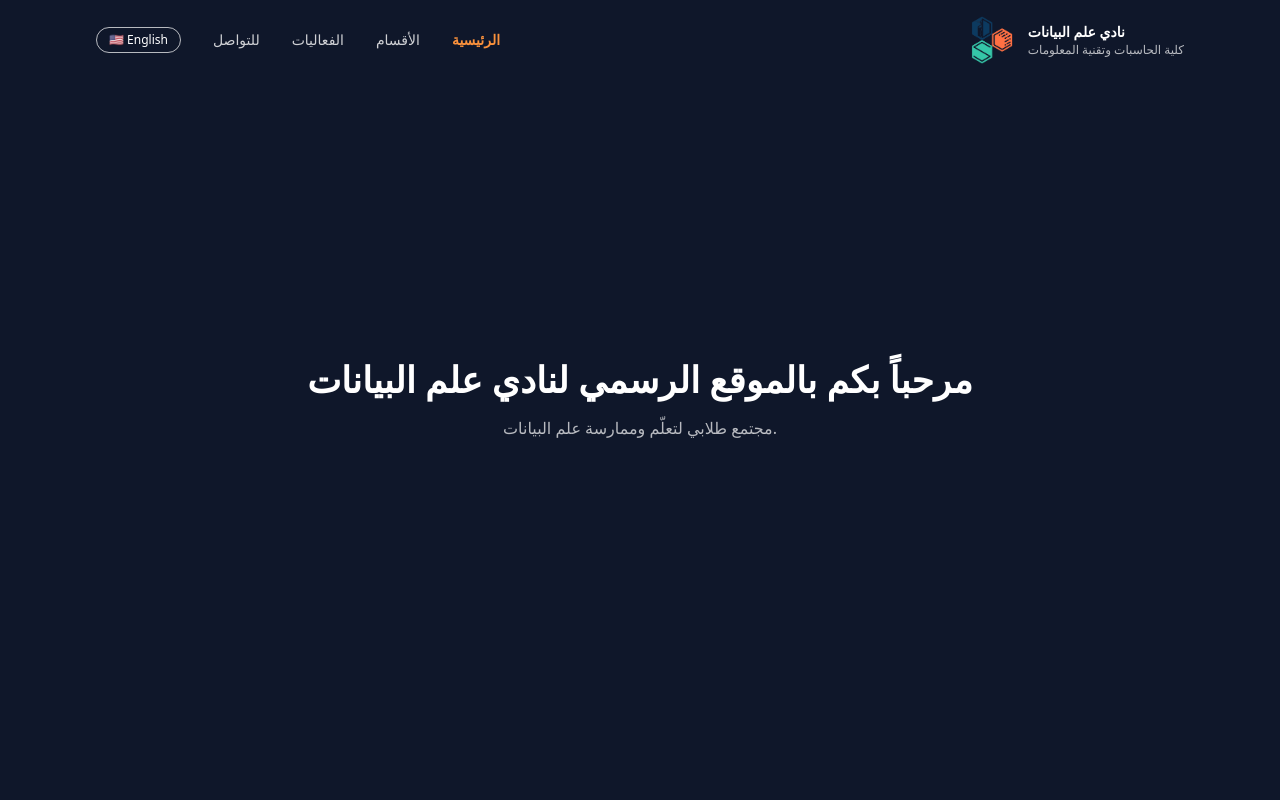
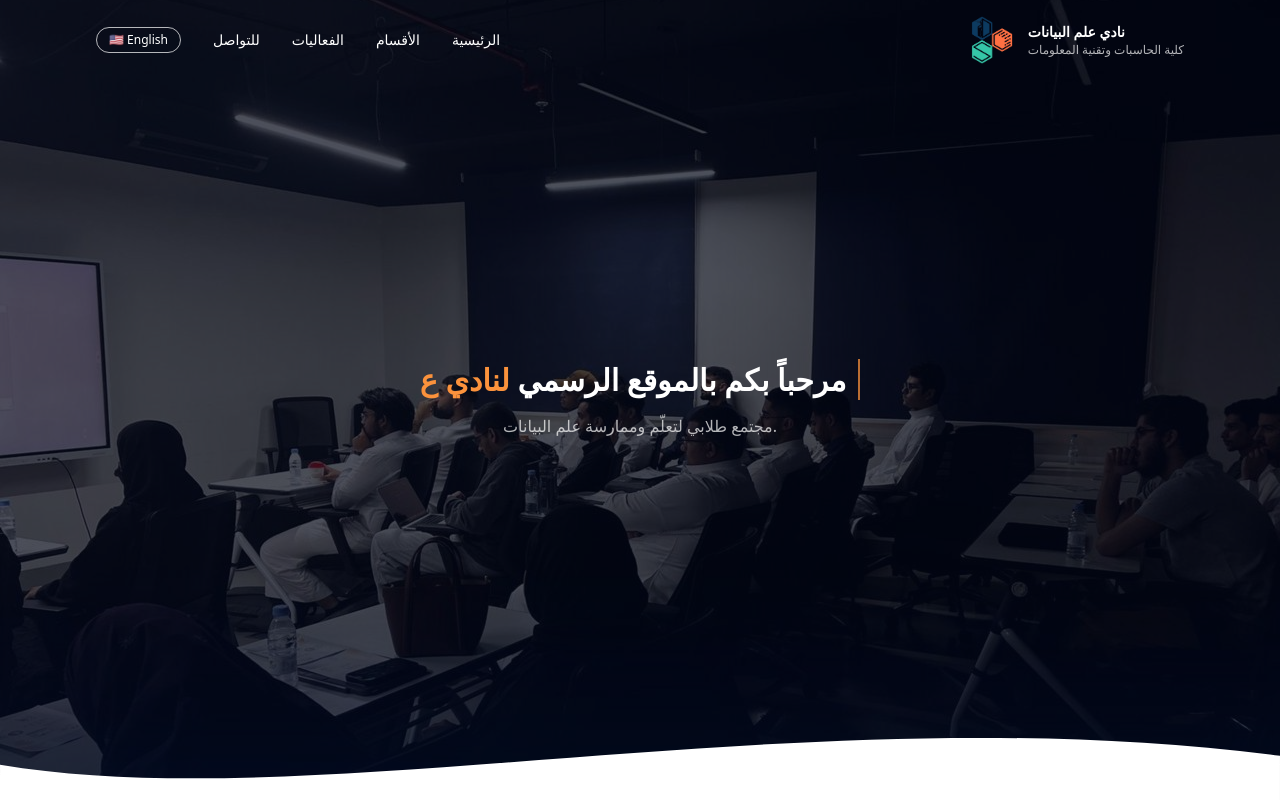
Before and after one commit to Ahmed-log11/dsc-website, a React (Vite) app: page / in a window 1280 px wide. Built offline with nearby package versions, Linux system fonts and the light colour scheme.

Commit message:
Initial hero section

```diff
--- a/src/components/Herosection.jsx
+++ b/src/components/Herosection.jsx
@@ -1,22 +1,112 @@
-// src/components/Herosection.jsx
+
 import { useTranslation } from "react-i18next";
+import { useEffect, useState } from "react";
+import heroBg from "../assets/hero-bg.jpg";
 
 export default function Herosection() {
   const { t } = useTranslation();
+  const fullText = t("hero.title") || "";
+
+  // ============ TYPEWRITER STATE ============
+  const [displayedText, setDisplayedText] = useState("");
+  const [isDeleting, setIsDeleting] = useState(false);
+
+  useEffect(() => {
+    if (!fullText) return;
+
+    const typingSpeed = isDeleting ? 45 : 90; // ms per char
+
+    const timer = setTimeout(() => {
+      if (!isDeleting) {
+        // typing
+        const next = fullText.slice(0, displayedText.length + 1);
+        setDisplayedText(next);
+
+        if (next === fullText) {
+          setTimeout(() => setIsDeleting(true), 1000); // pause at the end
+        }
+      } else {
+        // deleting
+        const next = fullText.slice(0, displayedText.length - 1);
+        setDisplayedText(next);
+
+        if (next === "") {
+          setIsDeleting(false);
+        }
+      }
+    }, typingSpeed);
+
+    return () => clearTimeout(timer);
+  }, [displayedText, isDeleting, fullText]);
+
+  // ============ COLOR LAST 3 WORDS ============
+
+  let restFull = fullText;
+  let lastFull = "";
+
+  const words = fullText.trim().split(/\s+/);
+  if (words.length >= 3) {
+    lastFull = words.slice(-3).join(" ");
+    const cutIndex = fullText.lastIndexOf(lastFull);
+    restFull = fullText.slice(0, cutIndex).trimEnd();
+  }
+
+  const visible = displayedText;
+  const visibleRest = visible.slice(0, Math.min(visible.length, restFull.length));
+  const visibleLast = visible.slice(visibleRest.length);
 
   return (
     <section
       id="home"
-      className="h-screen bg-slate-900 text-white flex items-center justify-center"
+      className="relative h-screen text-white overflow-hidden"
     >
-      <div className="text-center px-4">
-        <h1 className="text-3xl md:text-4xl font-bold mb-4">
-          {t("hero.title")}
-        </h1>
-        <p className="text-sm md:text-base text-white/70">
-          {t("hero.subtitle")}
-        </p>
+      {/* Background image */}
+      <div className="absolute inset-0">
+        <img
+          src={heroBg}
+          alt="Data Science Club"
+          className="w-full h-full object-cover"
+        />
+        <div className="absolute inset-0 bg-slate-950/70" />
       </div>
+
+      {/* Content */}
+      <div className="relative z-10 flex items-center justify-center h-full">
+        <div className="text-center px-4">
+          {/* Smaller title + color last 3 words */}
+          <h1 className="text-xl md:text-3xl font-bold leading-snug mb-4">
+            {visibleRest}
+            {visibleLast && (
+              <span className="text-orange-400">{visibleLast}</span>
+            )}
+            <span className="ml-1 border-r-2 border-orange-400 animate-pulse">
+              &nbsp;
+            </span>
+          </h1>
+
+          <p className="text-sm md:text-base text-white/70">
+            {t("hero.subtitle")}
+          </p>
+        </div>
+      </div>
+
+      {/* Adjusted curve closer to Figma */}
+      <svg
+        className="absolute bottom-0 left-0 w-full"
+        viewBox="0 0 1440 160"
+        xmlns="http://www.w3.org/2000/svg"
+      >
+        <path
+          d="
+            M0,120
+            C360,180 900,40 1440,110
+            L1440,160
+            L0,160
+            Z
+          "
+          fill="#ffffff"
+        />
+      </svg>
     </section>
   );
 }
--- a/src/components/Navbar.jsx
+++ b/src/components/Navbar.jsx
@@ -1,4 +1,4 @@
-// src/components/Navbar.jsx
+
 import { useTranslation } from "react-i18next";
 import LanguageSwitcher from "../LanguageSwitcher";
 import logo from "../assets/logo.png";
@@ -17,9 +17,6 @@ export default function Navbar() {
         `}
       >
         {/* logo + club name */}
-
-          {/* placeholder logo box - later you put img here */}
-       {/* logo + club name */}
         <div className="flex items-center gap-3">
           <img
             src={logo}
@@ -37,7 +34,6 @@ export default function Navbar() {
           </div>
         </div>
 
-
         {/* nav links */}
         <div
           className={`
@@ -45,19 +41,36 @@ export default function Navbar() {
             ${isArabic ? "flex-row-reverse" : "flex-row"}
           `}
         >
-          <a href="#home" className="text-orange-400 font-semibold">
+          {/* All white, hover orange */}
+          <a
+            href="#home"
+            className="text-white hover:text-orange-400 transition-colors duration-200"
+          >
             {t("navbar.home")}
           </a>
-          <a href="#sections" className="text-white/80 hover:text-white">
+
+          <a
+            href="#sections"
+            className="text-white hover:text-orange-400 transition-colors duration-200"
+          >
             {t("navbar.sections")}
           </a>
-          <a href="#events" className="text-white/80 hover:text-white">
+
+          <a
+            href="#events"
+            className="text-white hover:text-orange-400 transition-colors duration-200"
+          >
             {t("navbar.events")}
           </a>
-          <a href="#contact" className="text-white/80 hover:text-white">
+
+          <a
+            href="#contact"
+            className="text-white hover:text-orange-400 transition-colors duration-200"
+          >
             {t("navbar.contact")}
           </a>
 
+          {/* Language button */}
           <LanguageSwitcher />
         </div>
       </nav>
```
Also changed, not shown: src/assets/hero-bg.jpg (added). Lines whose indentation alone changed are shown as unchanged.
